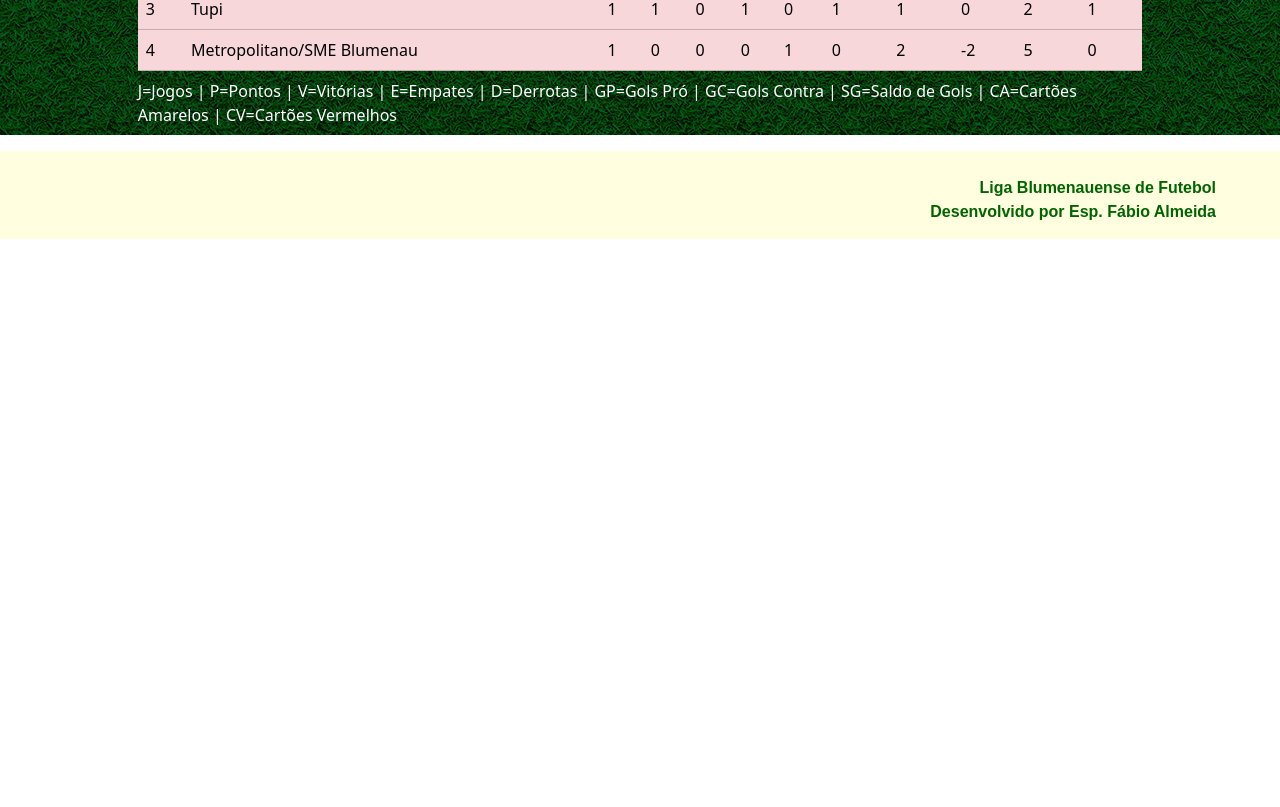
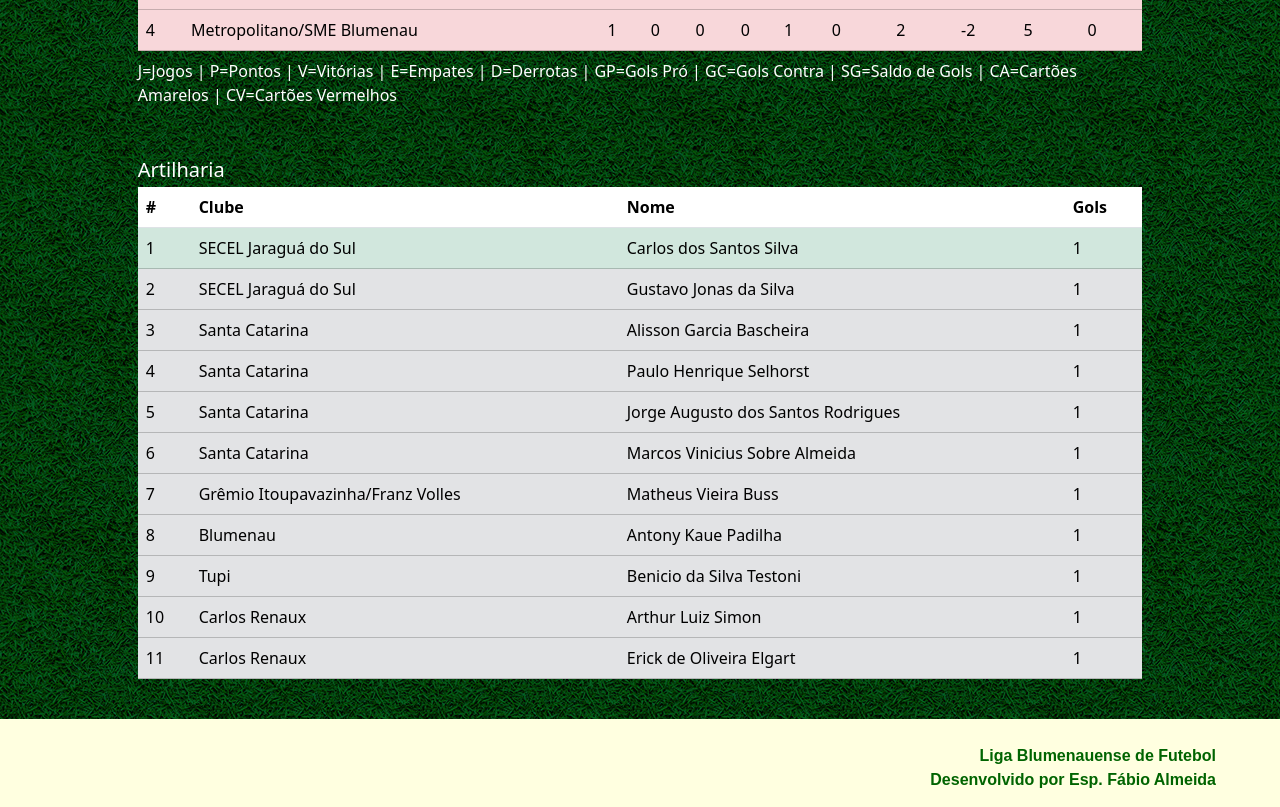
Before and after one commit to espFabioAlmeida/copalbfbase26, an Angular app: page /categoria-sub18 in a window 1280 px wide. Shown: the part 1080-1887 px from the top of the page. Before the commit the page ends 1319 px from the top, so only its background shows below. Built offline with nearby package versions, Linux system fonts and the light colour scheme.

Commit message:
Artilharia

```diff
--- a/src/app/categoria-sub14/categoria-sub14.component.html
+++ b/src/app/categoria-sub14/categoria-sub14.component.html
@@ -88,4 +88,43 @@
             </tbody>
         </table>
     </section>
+
+    <section class="subtitulo">
+        Artilharia
+    </section>
+
+    <section class="table-responsive-md">
+        <table class="table">
+            <thead>
+                <tr>
+                    <th scope="col">#</th>
+                    <th scope="col">Clube</th>
+                    <th scope="col">Nome</th>
+                    <th scope="col">Gols</th>
+                </tr>
+            </thead>
+            <tbody>
+                <tr class="table-success">
+                    <td>1</td>
+                    <td>Brusque</td>
+                    <td>Lyan Boos</td>
+                    <td>1</td>
+                </tr>
+
+                <tr class="table-secondary">
+                    <td>2</td>
+                    <td>Brusque</td>
+                    <td>Nicolas Felipe Foguesatto</td>
+                    <td>1</td>
+                </tr>
+                <tr class="table-secondary">
+                    <td>3</td>
+                    <td>Brusque</td>
+                    <td>Joao Vitor Pereira Nunes dos Santos </td>
+                    <td>1</td>
+                </tr>
+            </tbody>
+        </table>
+    </section>
+    <br>
 </div>
--- a/src/app/categoria-sub16/categoria-sub16.component.html
+++ b/src/app/categoria-sub16/categoria-sub16.component.html
@@ -147,4 +147,43 @@
             </tbody>
         </table>
     </section>
+
+    <section class="subtitulo">
+        Artilharia
+    </section>
+
+    <section class="table-responsive-md">
+        <table class="table">
+            <thead>
+                <tr>
+                    <th scope="col">#</th>
+                    <th scope="col">Clube</th>
+                    <th scope="col">Nome</th>
+                    <th scope="col">Gols</th>
+                </tr>
+            </thead>
+            <tbody>
+                <tr class="table-success">
+                    <td>1</td>
+                    <td>Santa Catarina</td>
+                    <td>Lucas Katcha Dimmer Gomes</td>
+                    <td>1</td>
+                </tr>
+
+                <tr class="table-secondary">
+                    <td>2</td>
+                    <td>NFC</td>
+                    <td>Vicente Antonio Simas Conceição</td>
+                    <td>1</td>
+                </tr>
+                <tr class="table-secondary">
+                    <td>3</td>
+                    <td>Francis IAFA</td>
+                    <td>Kaua Alves Vieira </td>
+                    <td>1</td>
+                </tr>
+            </tbody>
+        </table>
+    </section>
+    <br>
 </div>
--- a/src/app/categoria-sub18/categoria-sub18.component.html
+++ b/src/app/categoria-sub18/categoria-sub18.component.html
@@ -175,4 +175,91 @@
             </tbody>
         </table>
     </section>
+
+    <section class="subtitulo">
+        Artilharia
+    </section>
+
+    <section class="table-responsive-md">
+        <table class="table">
+            <thead>
+                <tr>
+                    <th scope="col">#</th>
+                    <th scope="col">Clube</th>
+                    <th scope="col">Nome</th>
+                    <th scope="col">Gols</th>
+                </tr>
+            </thead>
+            <tbody>
+                <tr class="table-success">
+                    <td>1</td>
+                    <td>SECEL Jaraguá do Sul</td>
+                    <td>Carlos dos Santos Silva</td>
+                    <td>1</td>
+                </tr>
+
+                <tr class="table-secondary">
+                    <td>2</td>
+                    <td>SECEL Jaraguá do Sul</td>
+                    <td>Gustavo Jonas da Silva</td>
+                    <td>1</td>
+                </tr>
+                <tr class="table-secondary">
+                    <td>3</td>
+                    <td>Santa Catarina</td>
+                    <td>Alisson Garcia Bascheira </td>
+                    <td>1</td>
+                </tr>
+                <tr class="table-secondary">
+                    <td>4</td>
+                    <td>Santa Catarina</td>
+                    <td>Paulo Henrique Selhorst </td>
+                    <td>1</td>
+                </tr>
+                <tr class="table-secondary">
+                    <td>5</td>
+                    <td>Santa Catarina</td>
+                    <td>Jorge Augusto dos Santos Rodrigues </td>
+                    <td>1</td>
+                </tr>
+                <tr class="table-secondary">
+                    <td>6</td>
+                    <td>Santa Catarina</td>
+                    <td>Marcos Vinicius Sobre Almeida </td>
+                    <td>1</td>
+                </tr>
+                <tr class="table-secondary">
+                    <td>7</td>
+                    <td>Grêmio Itoupavazinha/Franz Volles</td>
+                    <td>Matheus Vieira Buss </td>
+                    <td>1</td>
+                </tr>
+                <tr class="table-secondary">
+                    <td>8</td>
+                    <td>Blumenau</td>
+                    <td>Antony Kaue Padilha </td>
+                    <td>1</td>
+                </tr>
+                <tr class="table-secondary">
+                    <td>9</td>
+                    <td>Tupi</td>
+                    <td>Benicio da Silva Testoni</td>
+                    <td>1</td>
+                </tr>
+                <tr class="table-secondary">
+                    <td>10</td>
+                    <td>Carlos Renaux</td>
+                    <td>Arthur Luiz Simon</td>
+                    <td>1</td>
+                </tr>
+                <tr class="table-secondary">
+                    <td>11</td>
+                    <td>Carlos Renaux</td>
+                    <td>Erick de Oliveira Elgart</td>
+                    <td>1</td>
+                </tr>
+            </tbody>
+        </table>
+    </section>
+    <br>
 </div>
--- a/src/styles.css
+++ b/src/styles.css
@@ -23,7 +23,6 @@
     padding-top: 20px;
     padding-bottom: 20px;
     margin: auto;
-    margin-top: 20px;
     width: 100%;
     font-size: 40px;
 }
```
